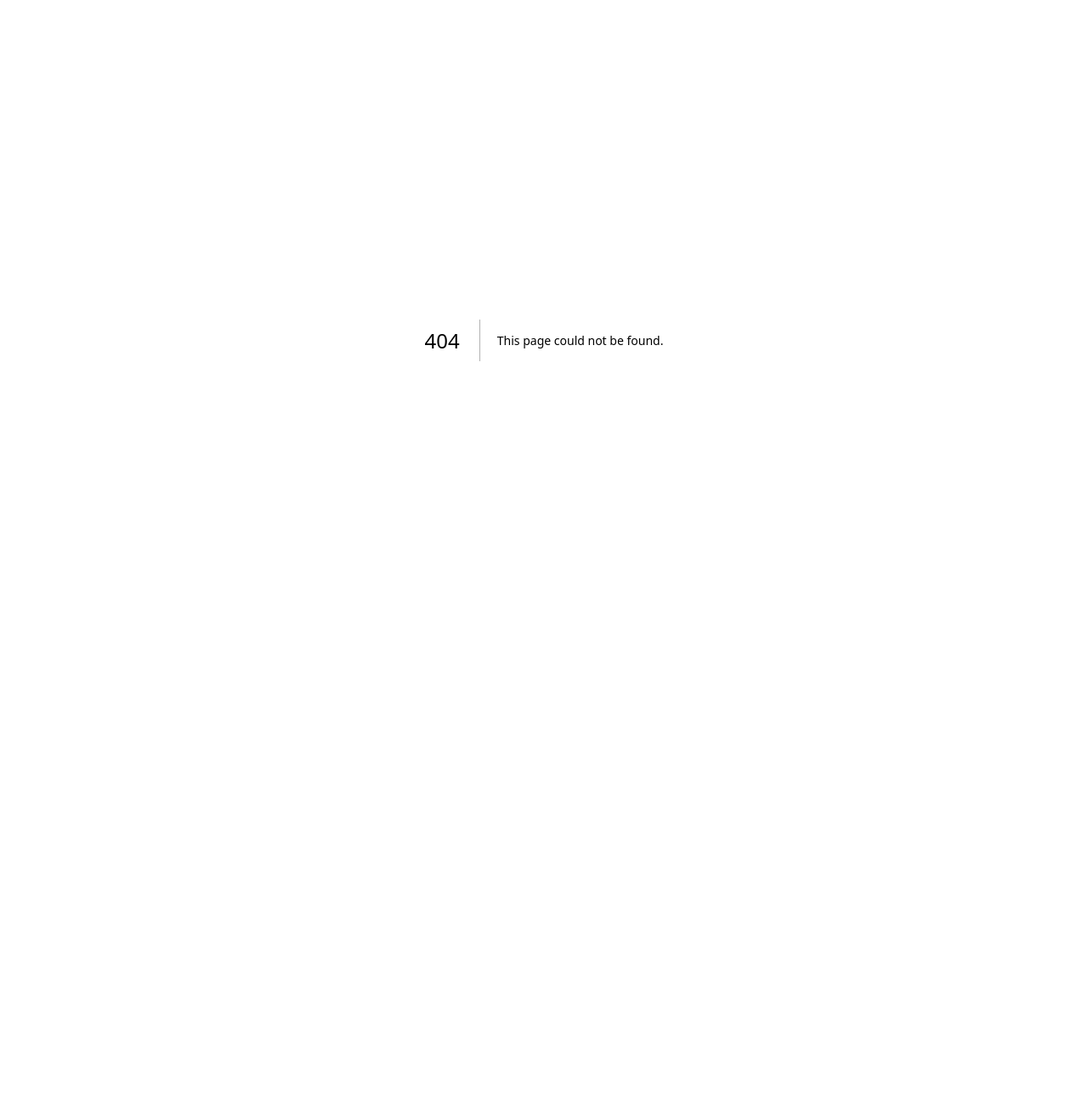
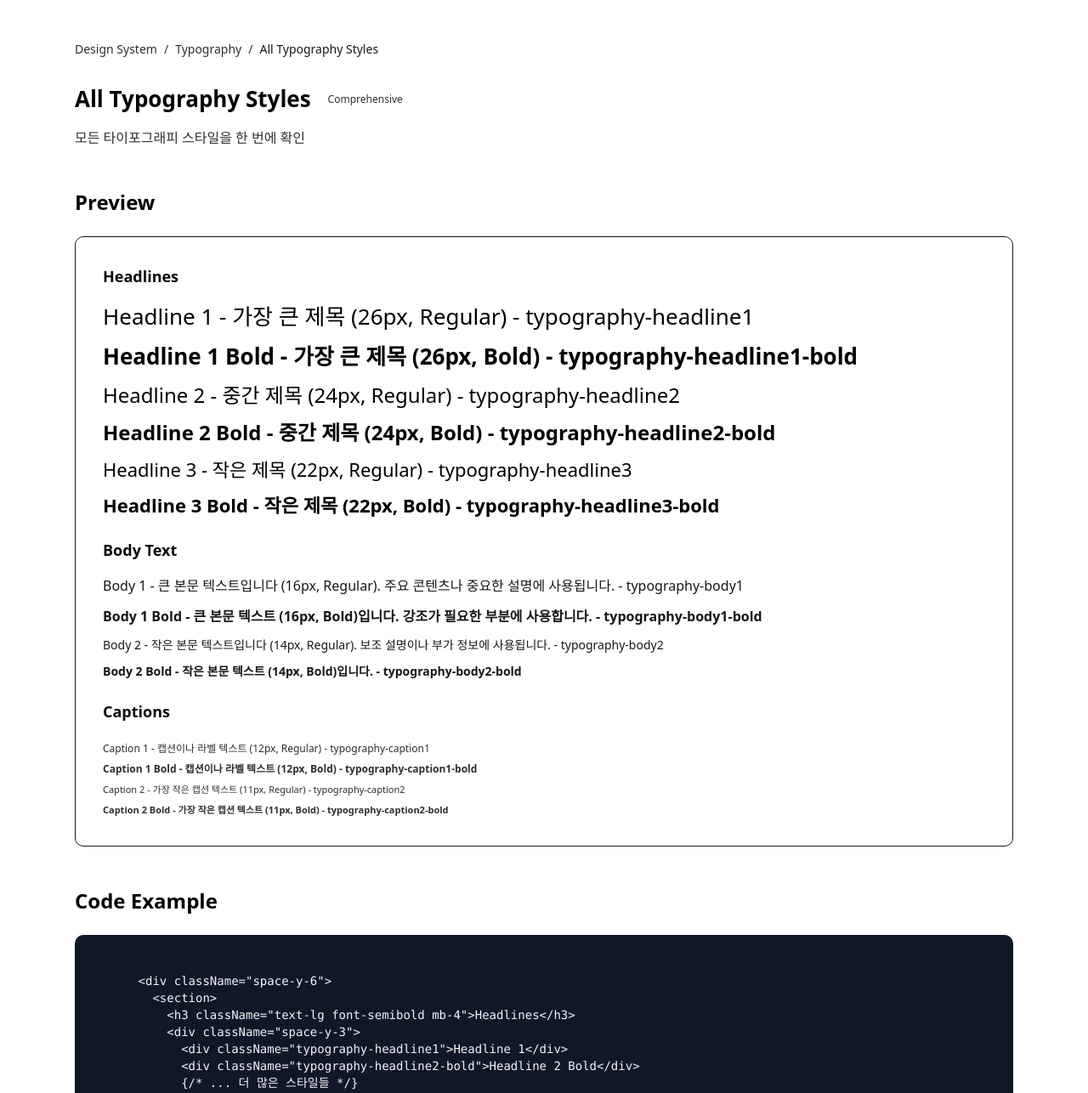
Before and after one commit to ppamppamman/jds, a Next.js app: page /design-system/typography/all-styles in a window 1280 px wide. Before the commit this address had no page. Shown: the top 1286 px of the page at 85% size. Before the commit the page ends 800 px from the top, so only its background shows below. Built offline with nearby package versions, Linux system fonts and the light colour scheme.

Commit message:
feat: 스토리 라우팅 page.tsx 작업

```diff
--- /dev/null
+++ b/src/app/design-system/typography/[story]/page.tsx
@@ -0,0 +1,71 @@
+import Link from 'next/link'
+import { notFound } from 'next/navigation'
+
+import { StoryDefinitionWidget as StoryDefinition, } from './widgets/StoryDefinition'
+import { HeaderWidget as Header} from './widgets/Header'
+import { NavWidget as Nav } from './widgets/Nav'
+import { StoryDefinitionCodeWidget as StoryDefinitionCode } from './widgets/StoryDefinitionCode'
+
+import { generateStoryDefinitionStaticParams, getStoryDefinitions, useStoryDefinition } from './hooks/useStoryDefinition'
+
+const { renderToStaticMarkup } = await import("react-dom/server");
+
+const stories = getStoryDefinitions()
+
+export async function generateStaticParams() {
+  const slugs = generateStoryDefinitionStaticParams();
+  return slugs;
+}
+
+export default function StoryPage({ params }: { params: { story: string } }) {
+  const storyDefinition = useStoryDefinition(params.story)
+
+  if (!storyDefinition) {
+    notFound()
+  }
+
+  return (
+    <div className="max-w-6xl mx-auto px-6 py-12">
+      <Nav name={storyDefinition.name} />
+      <Header name={storyDefinition.name} category={storyDefinition.category} description={storyDefinition.description} />
+
+      <div className="mb-12">
+        <h2 className="typography-headline2-bold mb-6">Preview</h2>
+        <div className="p-8 border border-semantic-border rounded-lg bg-semantic-bg-primary">
+          <StoryDefinition {...storyDefinition} />
+        </div>
+      </div>
+
+      <div className="mb-12">
+        <h2 className="typography-headline2-bold mb-6">Code Example</h2>
+        <div className="bg-gray-900 text-gray-100 p-6 rounded-lg overflow-x-auto">
+          <pre className="text-sm">
+            <StoryDefinitionCode>
+              {('render' in storyDefinition)
+                ? storyDefinition.code
+                : renderToStaticMarkup(<StoryDefinition {...storyDefinition} />)
+              }
+            </StoryDefinitionCode>
+          </pre>
+        </div>
+      </div>
+
+      <div className="border-t border-semantic-border pt-8">
+        <h3 className="typography-headline3-bold mb-4">다른 스토리 보기</h3>
+        <div className="grid grid-cols-2 md:grid-cols-4 gap-3">
+          {stories
+            .filter(s => s.id !== storyDefinition.id)
+            .map((otherStory) => (
+              <Link
+                key={otherStory.id}
+                href={`/design-system/typography/${otherStory.id}`}
+                className="p-3 border border-semantic-border rounded typography-caption1-bold hover:text-semantic-primary hover:border-semantic-primary hover:bg-semantic-bg-secondary transition-all text-center"
+              >
+                {otherStory.name}
+              </Link>
+            ))}
+        </div>
+      </div>
+    </div>
+  )
+}
```
